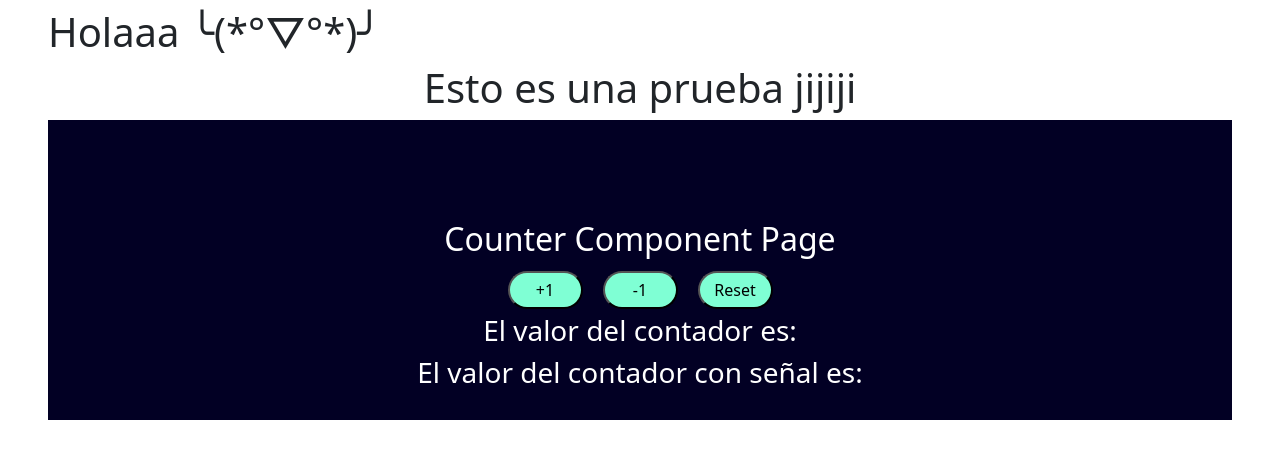
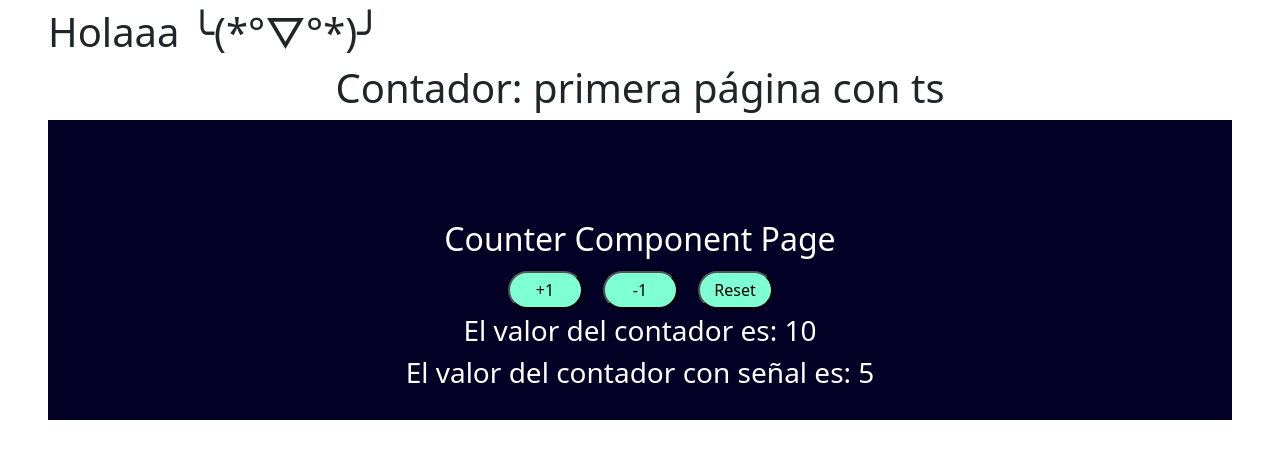
Before and after one commit to valemboo/Desarrollo-Web-II-Valery-Brenes, an Angular app in the folder WebII/: page / in a window 1280 px wide. Shown: the top 458 px of the page. Built offline with nearby package versions, Linux system fonts and the light colour scheme.

Commit message:
Semana 3

```diff
--- a/WebII/src/app/pages/counter/counter.component.html
+++ b/WebII/src/app/pages/counter/counter.component.html
@@ -1,19 +1,22 @@
 <h1>
-    Esto es una prueba jijiji
+    Contador: primera página con ts
 </h1>
 <section>
     <article>
         <h2>
             Counter Component Page
         </h2>
-        <button>+1</button>
-        <button>-1</button>
-        <button>Reset</button>
+        <!-- Cuando den click, ejecutar evento y mandar parámetro -->
+        <button (click)="increaseBy(1)">+1</button>
+        <!-- Para restar, pasar parámetro negativo-->
+        <button (click)="increaseBy(-1)">-1</button>
+        <button (click)="reset()">Reset</button>
         <h3>
-            El valor del contador es:
+            El valor del contador es: {{contador}}
         </h3>
         <h3>
-            El valor del contador con señal es:
+            <!-- Si es de tipo señal, llamar con () -->
+            El valor del contador con señal es: {{contadorSignal()}}
         </h3>
     </article>
 </section>
--- a/WebII/src/app/pages/counter/counter.component.ts
+++ b/WebII/src/app/pages/counter/counter.component.ts
@@ -1,9 +1,19 @@
-import { Component } from "@angular/core"; // Trabajar con la librería
+import { Component, signal } from "@angular/core"; // Importar librería. Trabajar con componentes y señales
 
 @Component({ //Enlazarlo
     templateUrl:'./counter.component.html', // Indicar qué quiero mostrar
     styleUrl: './counter.component.css' // Indicar la estética
 })
 export class CounterPageComponent{
-
+    contador = 10;
+    contadorSignal = signal(5); // (Indica el valor inicial)
+    // Método recibe parámetro tipo numérico
+    increaseBy(value:number){
+        this.contador += value;
+        this.contadorSignal.set(this.contadorSignal()+value); //para señal
+    }
+    reset(){ //restablecer valores
+        this.contador = 10;
+        this.contadorSignal.set(5);
+    }
 }
```
